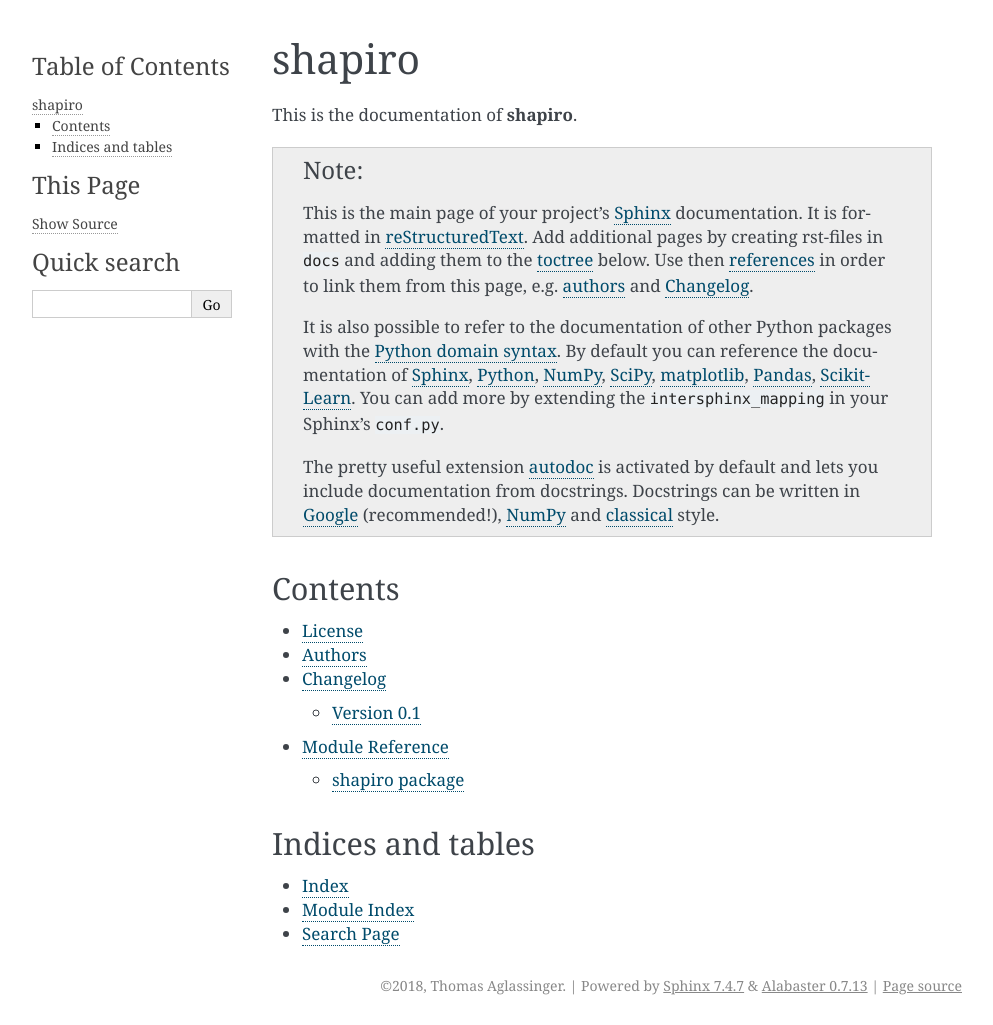
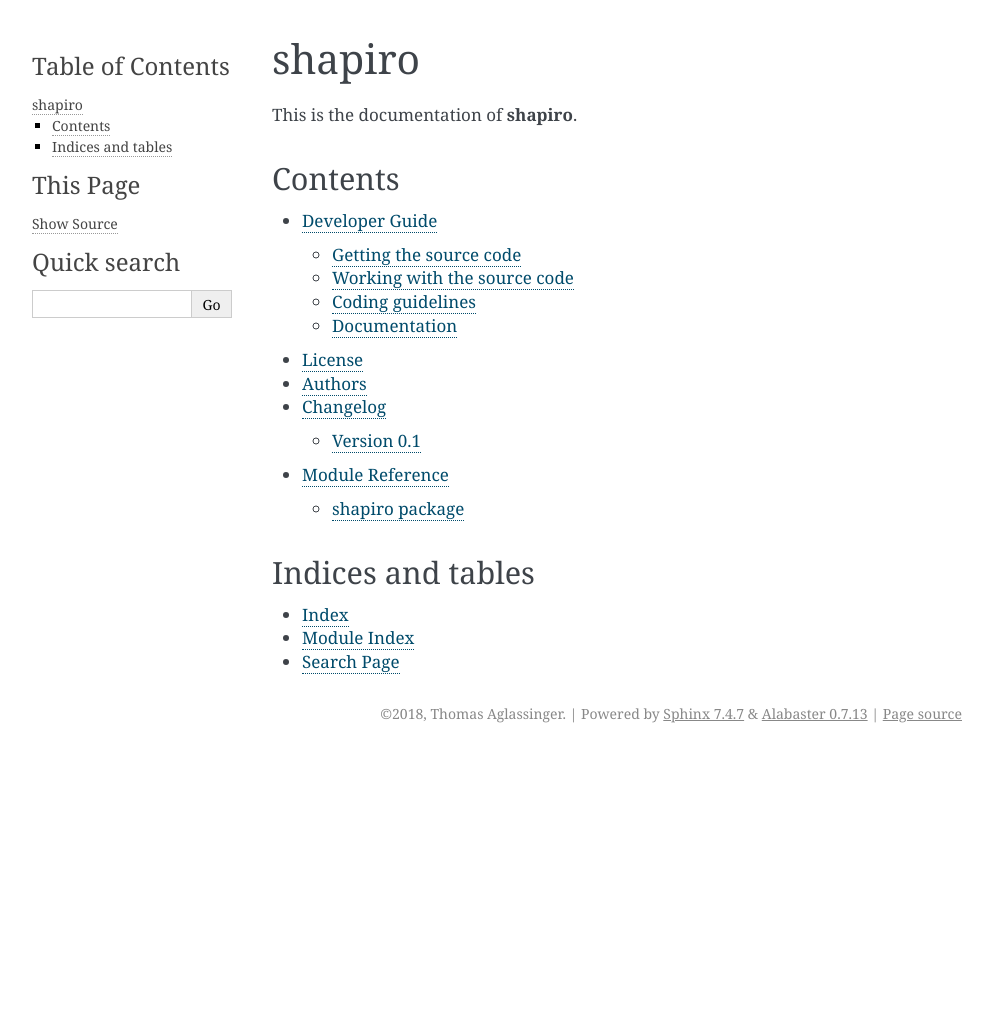
Before and after one commit to roskakori/shapiro, a Sphinx documentation site: the page built from docs/index.rst, in a window 1280 px wide. Shown: the whole page, without its empty margins (148-1141 px from the left). Built offline with Sphinx 7.4.7, drawn with Linux system fonts in a browser that asks for light colours; after the commit the page ends 900 px from its top, so only the background shows below that.

Commit message:
#27 Added initial developer guide.

```diff
--- a/docs/index.rst
+++ b/docs/index.rst
@@ -3,39 +3,6 @@ shapiro
 =======
 
 This is the documentation of **shapiro**.
-
-.. note::
-
-    This is the main page of your project's `Sphinx <http://sphinx-doc.org/>`_
-    documentation. It is formatted in `reStructuredText
-    <http://sphinx-doc.org/rest.html>`__. Add additional pages by creating
-    rst-files in ``docs`` and adding them to the `toctree
-    <http://sphinx-doc.org/markup/toctree.html>`_ below. Use then
-    `references <http://sphinx-doc.org/markup/inline.html>`__ in order to link
-    them from this page, e.g. :ref:`authors <authors>` and :ref:`changes`.
-
-    It is also possible to refer to the documentation of other Python packages
-    with the `Python domain syntax
-    <http://sphinx-doc.org/domains.html#the-python-domain>`__. By default you
-    can reference the documentation of `Sphinx <http://sphinx.pocoo.org>`__,
-    `Python <http://docs.python.org/>`__, `NumPy
-    <http://docs.scipy.org/doc/numpy>`__, `SciPy
-    <http://docs.scipy.org/doc/scipy/reference/>`__, `matplotlib
-    <http://matplotlib.sourceforge.net>`__, `Pandas
-    <http://pandas.pydata.org/pandas-docs/stable>`__, `Scikit-Learn
-    <http://scikit-learn.org/stable>`__. You can add more by
-    extending the ``intersphinx_mapping`` in your Sphinx's ``conf.py``.
-
-    The pretty useful extension `autodoc
-    <http://www.sphinx-doc.org/en/stable/ext/autodoc.html>`__ is activated by
-    default and lets you include documentation from docstrings. Docstrings can
-    be written in `Google
-    <http://google.github.io/styleguide/pyguide.html#Comments>`__
-    (recommended!), `NumPy
-    <https://github.com/numpy/numpy/blob/master/doc/HOWTO_DOCUMENT.rst.txt>`__
-    and `classical
-    <http://www.sphinx-doc.org/en/stable/domains.html#info-field-lists>`__
-    style.
 
 
 Contents
@@ -43,6 +10,8 @@ Contents
 
 .. toctree::
    :maxdepth: 2
+
+   Developer Guide <development>
 
    License <license>
    Authors <authors>
```
Also changed, not shown: docs/development.rst (added, +306 -0 lines).
